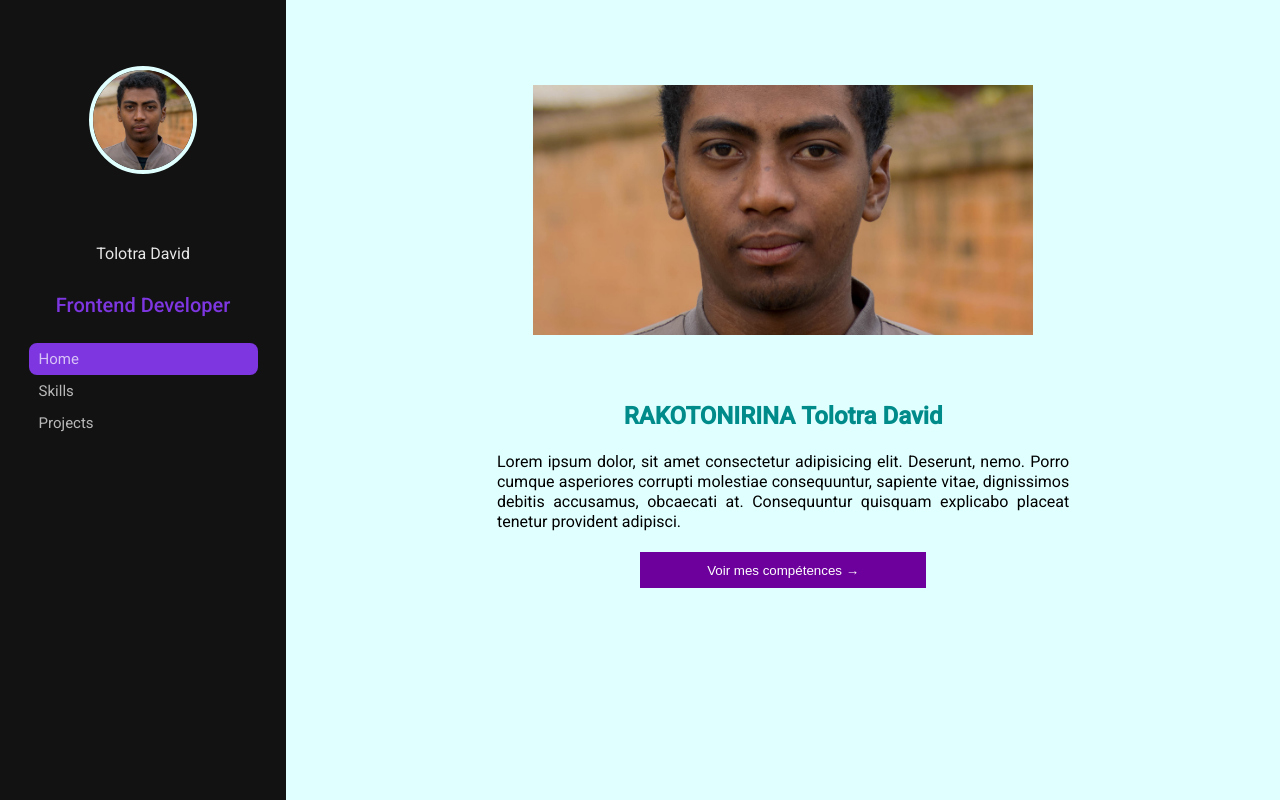
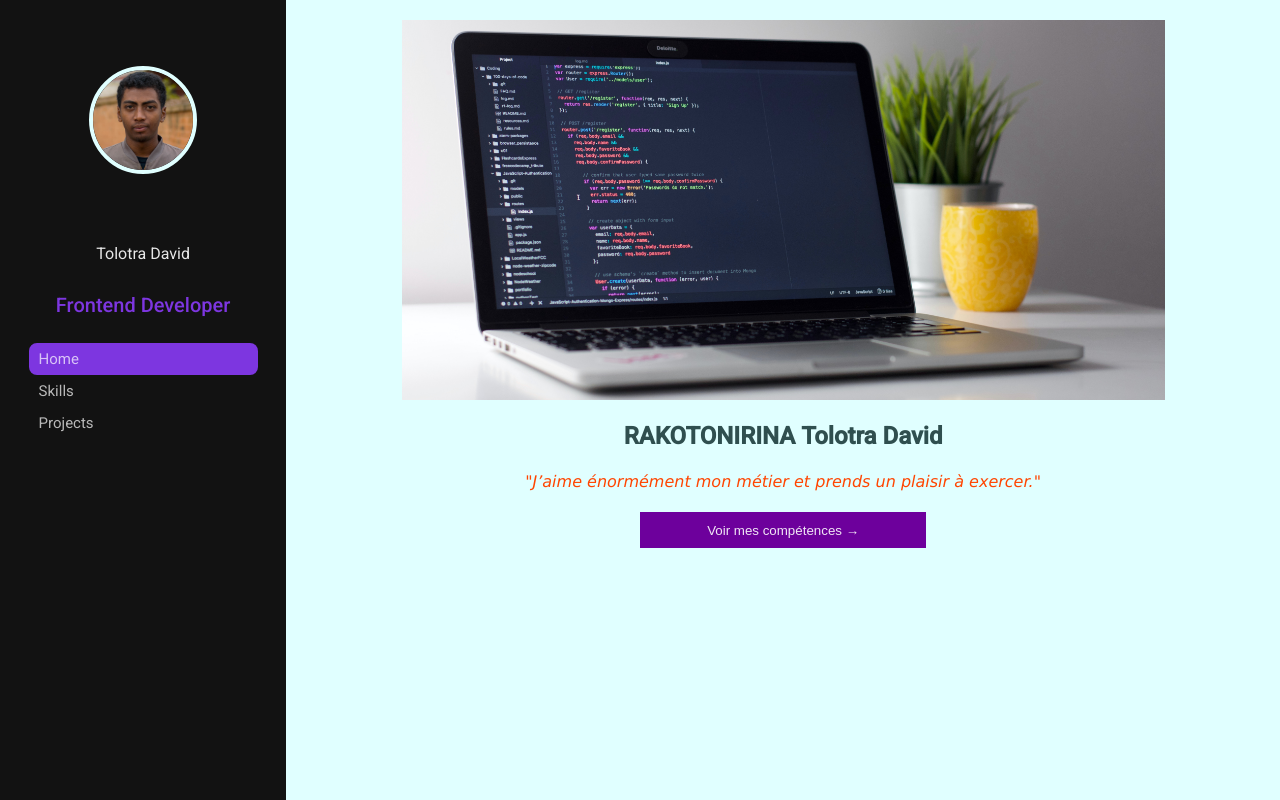
Before and after one commit to tolotra-david/portfolio, an Angular app: page /home in a window 1280 px wide. Built offline with nearby package versions, Linux system fonts and the light colour scheme.

Commit message:
initial commit

```diff
--- a/src/app/home/home.component.css
+++ b/src/app/home/home.component.css
@@ -8,21 +8,16 @@
 
 .home__img__container {
     display      : inline-block;
-    width        : 500px;
-    height       : 250px;
-    overflow     : hidden;
-    /* border-radius: 50%; */
-}
-
-.home__img__container img {
-    transform      : scale(1.4);
+    width        : 80%;
+    height       : 100%;
 }
 
 .home__name h1 {
+    margin-top: 20px;
     font-size  : x-large;
     text-align : center;
     font-weight: bolder;
-    color: darkcyan;
+    color: darkslategray;
 }
 
 .home__description {
@@ -32,8 +27,11 @@
 .home__description .description p {
     width     : 60%;
     margin    : auto;
-    text-align: justify;
-    font-size : medium;
+    text-align: center;
+    color: orangered;
+    font-style: italic;
+    font-size: medium;
+    font-family: Verdana, Geneva, Tahoma, sans-serif;
 }
 
 .home__description .button__more {
@@ -57,7 +55,7 @@
 }
 
 .home__description .button__more button a{
-    color: white;
+    color: rgba(255, 255, 255, 0.9);
 }
 
 /* RESPONSIVE */
--- a/src/app/home/home.component.html
+++ b/src/app/home/home.component.html
@@ -1,6 +1,6 @@
 <div class="home__img">
     <div class="home__img__container">
-        <img src="../../assets/images/DSC_0733.jpg" alt="tolotra david">
+        <img src="../../assets/images/font.jpg" alt="tolotra david">
     </div>
 </div>
 <div class="home__name">
@@ -8,7 +8,7 @@
 </div>
 <div class="home__description">
     <div class="description">
-        <p>{{description}}</p>
+        <p>"J’aime énormément mon métier et prends un plaisir à exercer."</p>
     </div>
     <div class="button__more">
         <button><a [routerLink]="['/skills']" >Voir mes compétences &rarr;</a></button>
--- a/src/app/home/home.component.ts
+++ b/src/app/home/home.component.ts
@@ -6,13 +6,6 @@ import { Component, OnInit } from '@angular/core';
   styleUrls: ['./home.component.css']
 })
 export class HomeComponent implements OnInit {
-
-  description: string = `Lorem ipsum dolor, sit
-    amet consectetur adipisicing elit.
-    Deserunt, nemo. Porro cumque asperiores
-    corrupti molestiae consequuntur, sapiente
-    vitae, dignissimos debitis accusamus, obcaecati at.
-    Consequuntur quisquam explicabo placeat tenetur provident adipisci.`
 
   firstName: string = "rakotonirina"
   lastName: string = "tolotra david"
--- a/src/app/progress-bar/progress-bar.component.css
+++ b/src/app/progress-bar/progress-bar.component.css
@@ -1,6 +1,6 @@
 .skill h2 {
     text-decoration-line: underline;
-    color: darkcyan;
+    color: darkslategray;
 }
 
 .performance-width,
@@ -17,7 +17,7 @@
     transition-delay: .1s;
     animation-name: colorTransition;
     animation-duration: 3s;
-    background-color: darkcyan;
+    background-color: rgb(109, 0, 156);
 }
 
 .performance__backgroung {
@@ -31,7 +31,7 @@
     border-radius: 50%;
     right        : 0;
     transform    : translate(50%, -35%);
-    background-color: darkcyan;
+    background-color: rgb(109, 0, 156);
 }
 
 .round__word {
@@ -45,5 +45,5 @@
 
 @keyframes colorTransition {
     from{background-color: white;}
-    to{background-color: darkcyan;}
+    to{background-color: rgb(109, 0, 156);}
 }
--- a/src/app/projects/projects.component.css
+++ b/src/app/projects/projects.component.css
@@ -1,8 +1,13 @@
+.title {
+    color: darkslategray;
+}
+
 .card__container {
+    width: 100%;
     display              : grid;
-    grid-template-columns: repeat(auto-fill, minmax(200px, 1fr));
-    row-gap              : 5px;
-    column-gap           : 50px;
+    grid-template-columns: repeat(auto-fill, minmax(30%, 1fr));
+    row-gap              : 15px;
+    column-gap           : 15px;
     margin-top           : 50px;
 }
 
--- a/src/app/projects/projects.component.html
+++ b/src/app/projects/projects.component.html
@@ -1,4 +1,4 @@
-<h1>RECENT PROJECTS</h1>
+<h1 class="title">Les projets que j'ai réalisés récement.</h1>
 
 <div class="card__container">
     <mat-card class="card" *ngFor="let project of projects">
--- a/src/app/projects/projects.component.ts
+++ b/src/app/projects/projects.component.ts
@@ -25,7 +25,7 @@ export class ProjectsComponent implements OnInit {
       techno: 'php v.7, mysql, bootstrap 4',
       img: '../../assets/images/phpmysql.png',
       class: 'phpmysql'
-    },
+    }
   ]
   constructor() { }
 
--- a/src/app/skills/skills.component.css
+++ b/src/app/skills/skills.component.css
@@ -1,5 +1,5 @@
 h1{
-    color: rgb(125, 54, 224);
+    color: darkslategray;
 }
 
 .description {
@@ -11,9 +11,10 @@ h1{
 }
 
 .skills {
+    width: 100%;
     display              : grid;
-    grid-template-columns: repeat(auto-fill, minmax(50vh, 1fr));
-    grid-auto-rows       : 80px;
+    grid-template-columns: repeat(auto-fill, minmax(30%, 1fr));
+    grid-auto-rows       : 110px;
     row-gap              : 5px;
     column-gap           : 80px;
 }
--- a/src/app/skills/skills.component.ts
+++ b/src/app/skills/skills.component.ts
@@ -11,7 +11,9 @@ export class SkillsComponent implements OnInit {
     { langage: "HTML & CSS", width: 90, color: 'blue' },
     { langage: "JAVASCRIPT & TYPESCRIPT", width: 80, color: 'orange' },
     { langage: "ANGULAR/ANGULAR MATERIAL", width: 80, color: 'blue' },
-    { langage: "PHP", width: 80, color: 'blue' },
+    { langage: "Node.js/Express.js", width: 40, color: 'blue' },
+    { langage: "PHP version 5 et 7", width: 60, color: 'blue' },
+    { langage: "SYMFONY", width: 10, color: 'blue' },
   ]
   isLoaded = false
 
```
Also changed, not shown: src/assets/images/font.jpg (added).
